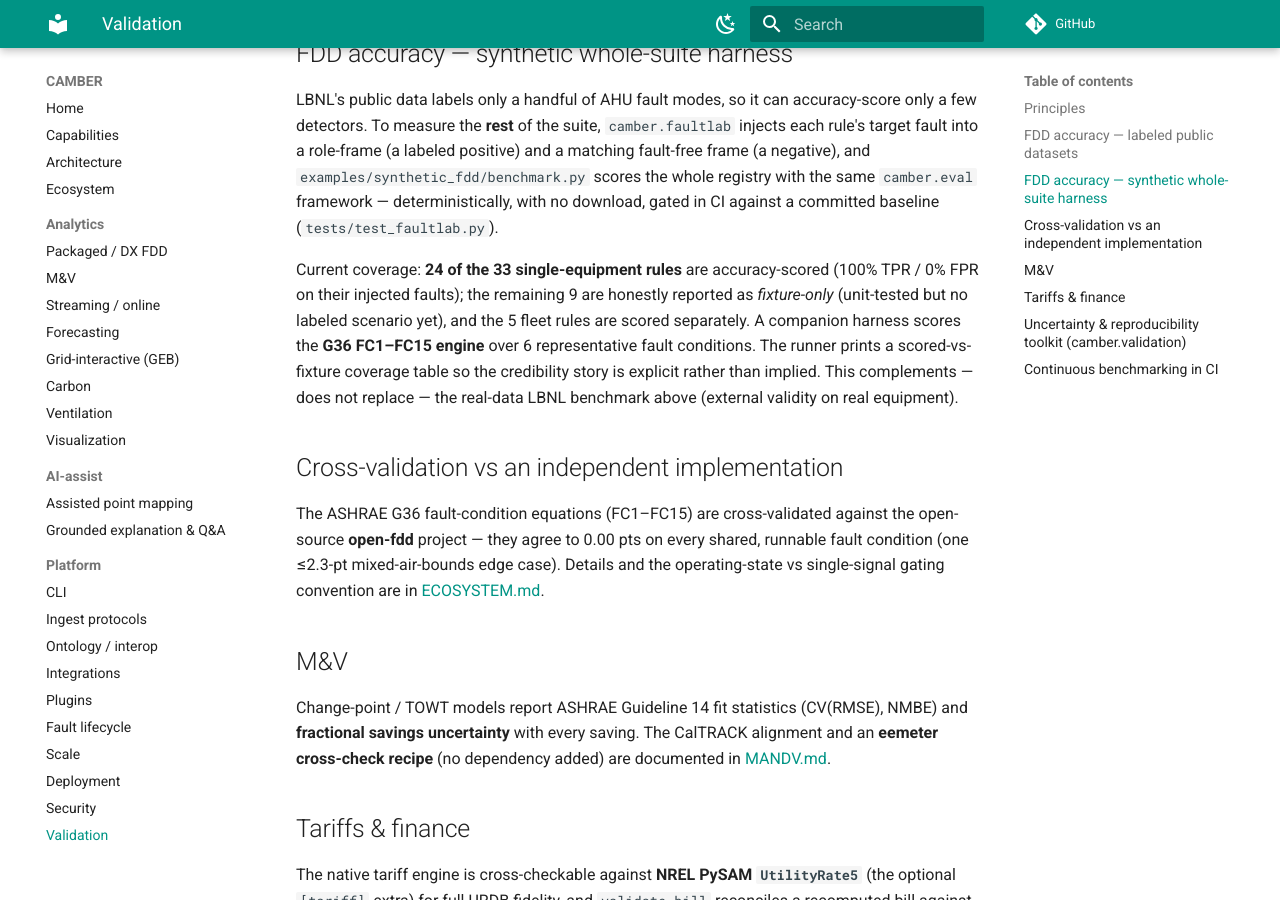
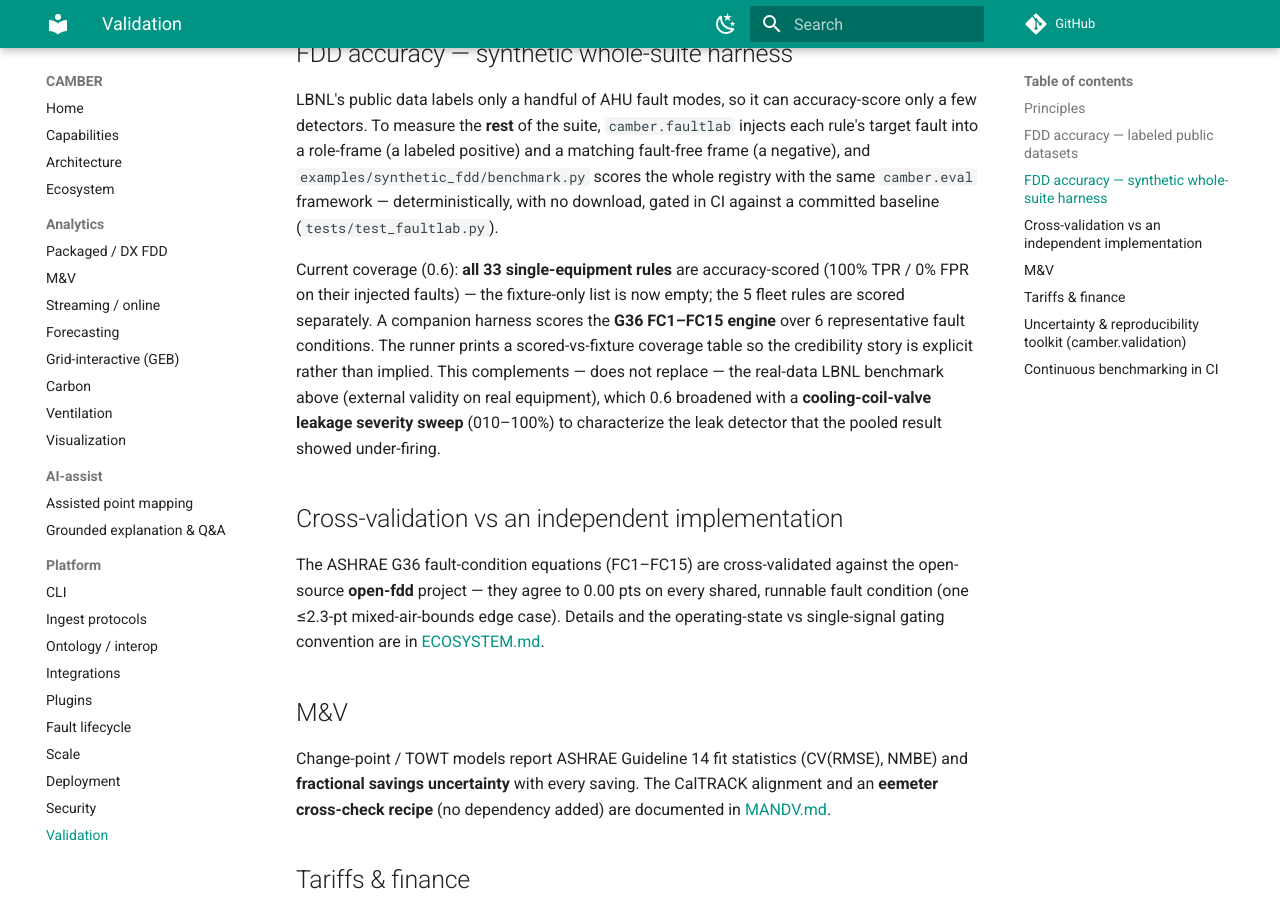
Before and after one commit to yroussev/camber, an MkDocs documentation site: the page built from docs/VALIDATION.md, in a window 1280 px wide and 900 px high, scrolled down 1211 px. Built offline with MkDocs 1.6.1 and Material for MkDocs 9.7.7, drawn with Linux system fonts in a browser that asks for light colours; comment, search, counter and statistics services are not loaded.

Commit message:
0.6: docs + roadmap refresh
VALIDATION.md: 33/33 synthetic coverage + the real-data leak severity sweep.
CAPABILITIES.md: Haystack tag->role import + 223P 44/54 coverage.
ROADMAP: mark the 0.6 validation-and-interop items delivered; set Option D
(dependency-light grey-box RC) as the standing 0.7 headline; carry RP-1043 (Tier 2)
and packaging.

```diff
--- a/docs/VALIDATION.md
+++ b/docs/VALIDATION.md
@@ -48,12 +48,13 @@ into a role-frame (a labeled positive) and a matching fault-free frame (a negati
 deterministically, with no download, gated in CI against a committed baseline
 (`tests/test_faultlab.py`).
 
-Current coverage: **24 of the 33 single-equipment rules** are accuracy-scored (100% TPR / 0% FPR on
-their injected faults); the remaining 9 are honestly reported as *fixture-only* (unit-tested but no
-labeled scenario yet), and the 5 fleet rules are scored separately. A companion harness scores the
-**G36 FC1–FC15 engine** over 6 representative fault conditions. The runner prints a scored-vs-fixture
-coverage table so the credibility story is explicit rather than implied. This complements — does not
-replace — the real-data LBNL benchmark above (external validity on real equipment).
+Current coverage (0.6): **all 33 single-equipment rules** are accuracy-scored (100% TPR / 0% FPR on
+their injected faults) — the fixture-only list is now empty; the 5 fleet rules are scored separately. A
+companion harness scores the **G36 FC1–FC15 engine** over 6 representative fault conditions. The runner
+prints a scored-vs-fixture coverage table so the credibility story is explicit rather than implied. This
+complements — does not replace — the real-data LBNL benchmark above (external validity on real equipment),
+which 0.6 broadened with a **cooling-coil-valve leakage severity sweep** (010–100%) to characterize the
+leak detector that the pooled result showed under-firing.
 
 ## Cross-validation vs an independent implementation
 
```
Also changed, not shown: ROADMAP.md (+22 -3 lines), docs/CAPABILITIES.md (+7 -2 lines).
